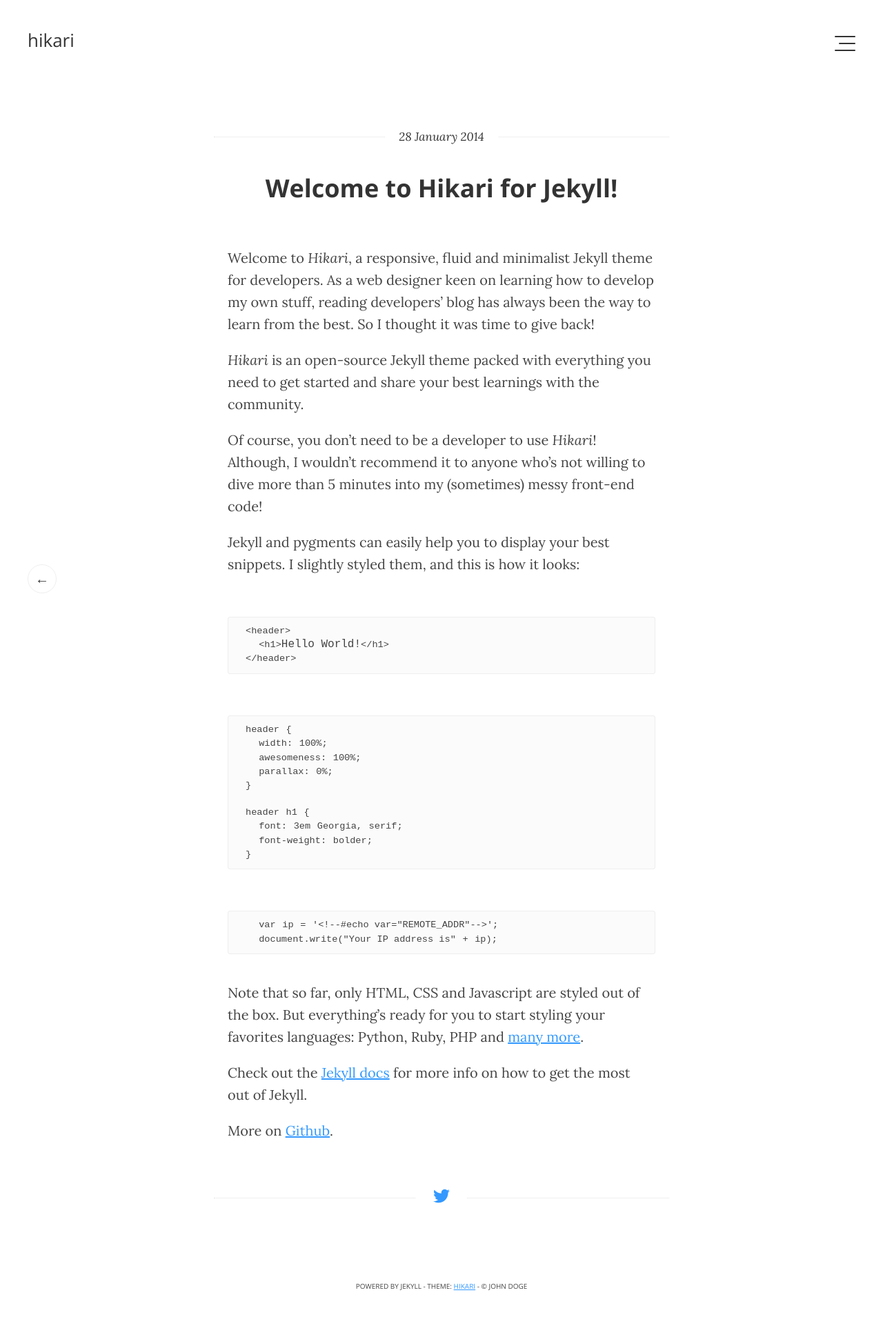
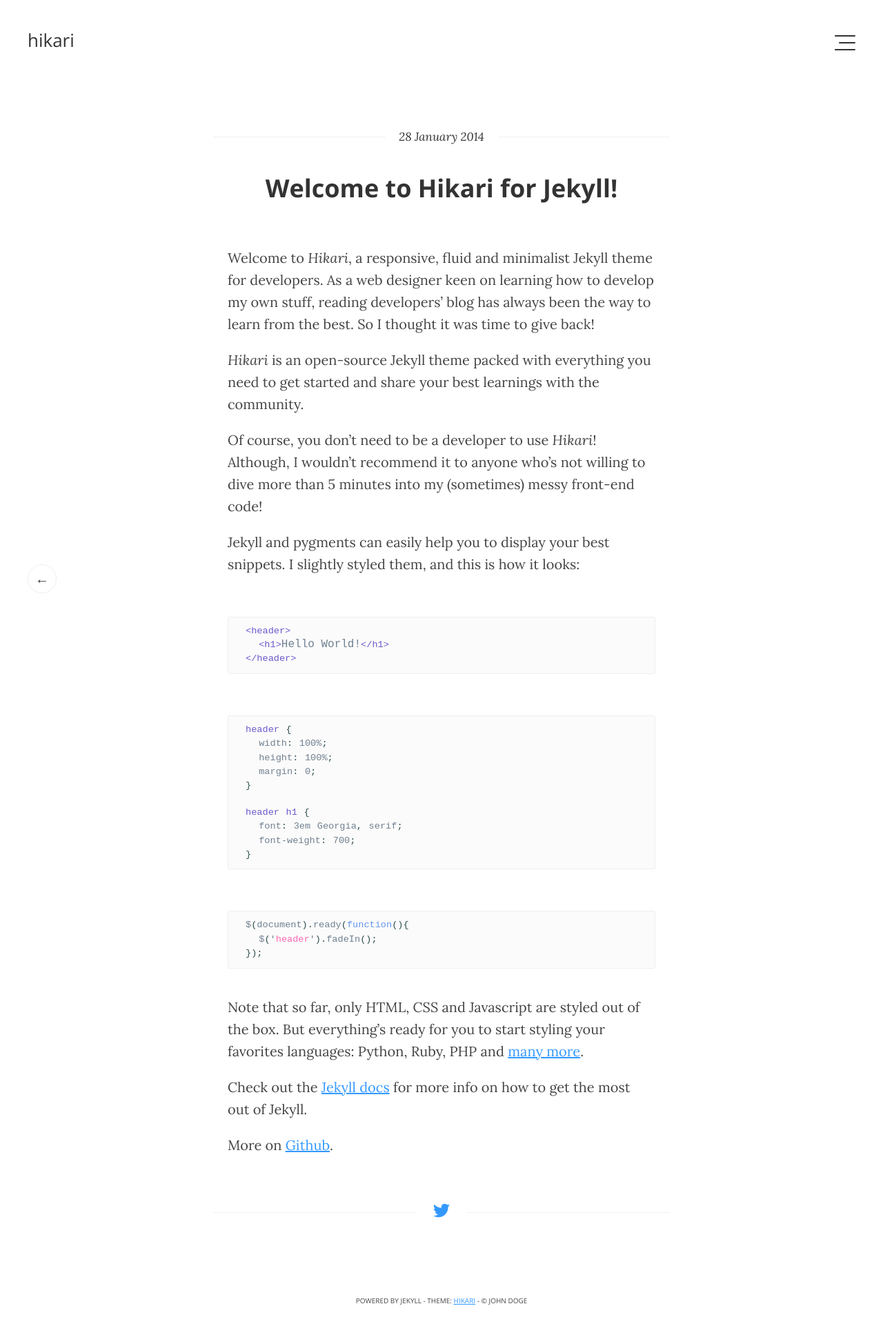
Before and after one commit to mx3m/hikari-for-jekyll, a Jekyll site: the page built from _posts/2014-01-28-welcome-to-jekyll.markdown, in a window 1280 px wide. Shown: the whole page at 69% size. Built offline with Jekyll 4.4.1, drawn with Linux system fonts in a browser that asks for light colours; Markdown is read by kramdown in place of the engine named in the settings; before the commit the page ends 1914 px from its top, so only the background shows below that.

Commit message:
Added pygments colours for code highlights
Fancy!

```diff
--- a/_posts/2014-01-28-welcome-to-jekyll.markdown
+++ b/_posts/2014-01-28-welcome-to-jekyll.markdown
@@ -21,19 +21,20 @@
 {% highlight css %}
 header {
   width: 100%;
-  awesomeness: 100%;
-  parallax: 0%;
+  height: 100%;
+  margin: 0;
 }
 
 header h1 {
   font: 3em Georgia, serif;
-  font-weight: bolder;
+  font-weight: 700;
 }
 {% endhighlight %}
 
 {% highlight js %}
-  var ip = '<!--#echo var="REMOTE_ADDR"-->';
-  document.write("Your IP address is" + ip);
+$(document).ready(function(){
+  $('header').fadeIn();
+});
 {% endhighlight %}
 
 Note that so far, only HTML, CSS and Javascript are styled out of the box. But everything's ready for you to start styling your favorites languages: Python, Ruby, PHP and [many more](http://rubygems.org/gems/pygments.rb).
--- a/css/main.css
+++ b/css/main.css
@@ -69,7 +69,7 @@
 }
 
 header .h-wrap .menu-icon {
-  margin-top: 3px;
+  margin-top: 2px;
   float: right;
   display: inline-block;
   transition: .3s;
@@ -471,6 +471,7 @@
   font-size: 80%;
   margin: 60px 40px 40px;
   overflow: scroll;
+  color: SlateGrey;
 }
 
 .highlight code {
@@ -484,30 +485,35 @@
 
 .highlight code.html::before {
   content: "HTML";
-  color: #669FE2;
 }
 
 .highlight code.css::before {
   content: "CSS";
-  color: #EAAFBD;
 }
 
 .highlight code.js::before {
   content: "JavaScript";
-  color: #7CCD2F;
 }
 
 .highlight code.html::before,
 .highlight code.css::before,
 .highlight code.js::before {
   position: absolute;
+  color: #444;
   margin-top: -42px;
   font-family: 'Open Sans', sans-serif;
-  background-color: #fff;
+  background-color: #fbfbfb;
   border: 1px solid #eee;
   padding: 4px 10px;
   border-radius: 3px 3px 0 0;
 }
+
+.highlight code span.nx { color: CadetBlue; }
+.highlight code span.kd { color: CornflowerBlue; }
+.highlight code span.s1 { color: HotPink; }
+.highlight code span.nt { color: SlateBlue; }
+.highlight code span.k { color: LightCoral; }
+.highlight code span.p { color: DarkSlateGray; }
 
 
 /*****************************************************************************/
@@ -527,6 +533,13 @@
   ul.posts li .p-wrap { padding: 30px; }
   ul.posts li .p-wrap p { display: block; }
   ul.posts li .p-wrap:hover { padding-left: 40px; }
+
+  .highlight code.html::before,
+  .highlight code.css::before,
+  .highlight code.js::before {
+    display: none; }
+
+  .highlight { margin: 30px 40px 40px; }
 
 }
 
@@ -562,6 +575,6 @@
   }
 
   section#single-wrap blockquote { padding: 0 20px; border-left: 4px solid #39f; }
-  .highlight { padding: 10px 5px; margin: 60px 20px 40px; }
+  .highlight { padding: 10px 5px; margin: 30px 20px 40px; }
 
 }
```
Also changed, not shown: _posts/2014-01-27-hikari-styling-guide.markdown (+4 -4 lines).
